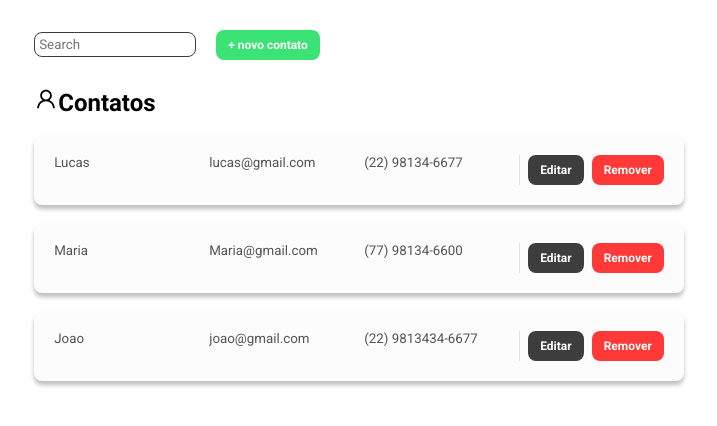
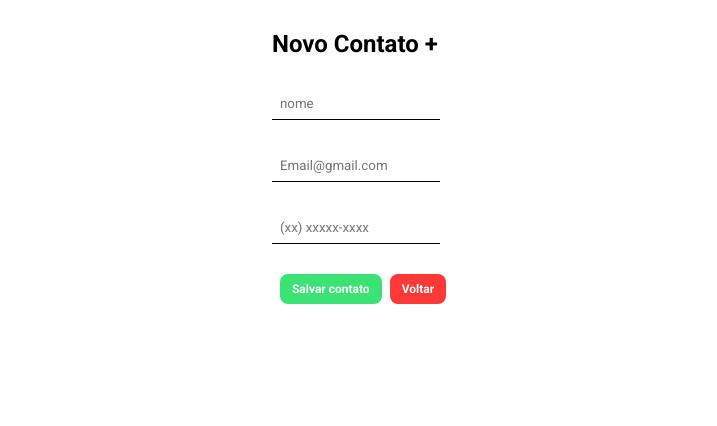
Before and after one commit to Lbonan/contact-list, a React (Create React App) app: page /novo in a window 1280 px wide. Shown: the top 426 px of the page, without its empty margins (281-998 px from the left). Built offline with nearby package versions, Linux system fonts and the light colour scheme.

Commit message:
Criando tarefas

```diff
--- a/src/App.tsx
+++ b/src/App.tsx
@@ -1,14 +1,27 @@
 import { Provider } from 'react-redux'
-import ContactList from './containers/ContactList'
+import { createBrowserRouter, RouterProvider } from 'react-router-dom'
 import GlobalStyle, { Container } from './styles'
 import store from './store'
+import Home from './pages/Home'
+import Cadastro from './pages/Cadastro'
+
+const rotes = createBrowserRouter([
+  {
+    path: '/',
+    element: <Home />
+  },
+  {
+    path: '/novo',
+    element: <Cadastro />
+  }
+])
 
 function App() {
   return (
     <Provider store={store}>
       <GlobalStyle />
       <Container>
-        <ContactList />
+        <RouterProvider router={rotes} />
       </Container>
     </Provider>
   )
--- a/src/components/ContactCard/styles.ts
+++ b/src/components/ContactCard/styles.ts
@@ -18,6 +18,8 @@ export const Email = styled.textarea`
   resize: none;
   border: none;
   background-color: transparent;
+  margin-left: 8px;
+  margin-right: 8px;
 `
 export const Telefone = styled.textarea`
   resize: none;
--- a/src/containers/ContactList/index.tsx
+++ b/src/containers/ContactList/index.tsx
@@ -1,7 +1,7 @@
 import { useDispatch, useSelector } from 'react-redux'
 import ContactCards from '../../components/ContactCard'
 import { AiOutlineUser } from 'react-icons/ai'
-import { ButtonSave, Input, MainContainer } from '../../styles'
+import { ButtonLink, Input, MainContainer } from '../../styles'
 import { RootReducer } from '../../store'
 import { alteraTermo } from '../../store/reducers/filtro'
 
@@ -24,7 +24,7 @@ const ContactList = () => {
           placeholder="Search"
           onChange={(ev) => dispatch(alteraTermo(ev.target.value))}
         />
-        <ButtonSave>+ novo contato</ButtonSave>
+        <ButtonLink to="/novo">+ novo contato</ButtonLink>
       </div>
       <div>
         <h2>
--- /dev/null
+++ b/src/containers/Form/index.tsx
@@ -0,0 +1,56 @@
+import { FormEvent, useState } from 'react'
+import { useDispatch } from 'react-redux'
+import { cadastrar } from '../../store/reducers/contatos'
+import { ButtonSave, MainContainer } from '../../styles'
+import { BackButton, Form, Titulo, Campo } from './styles'
+import { useNavigate } from 'react-router-dom'
+
+const Formulario = () => {
+  const navigate = useNavigate()
+  const dispatch = useDispatch()
+  const [titulo, setTitulo] = useState('')
+  const [email, setEmail] = useState('')
+  const [telefone, setTelefone] = useState('')
+
+  const cadastraContato = (ev: FormEvent) => {
+    ev.preventDefault()
+    dispatch(
+      cadastrar({
+        titulo,
+        email,
+        telefone
+      })
+    )
+    navigate('/')
+  }
+
+  return (
+    <MainContainer>
+      <Titulo>Novo Contato +</Titulo>
+      <Form onSubmit={cadastraContato}>
+        <Campo
+          value={titulo}
+          onChange={({ target }) => setTitulo(target.value)}
+          type="text"
+          placeholder="nome"
+        />
+        <Campo
+          value={email}
+          onChange={({ target }) => setEmail(target.value)}
+          type="email"
+          placeholder="Email@gmail.com"
+        />
+        <Campo
+          value={telefone}
+          onChange={({ target }) => setTelefone(target.value)}
+          type="text"
+          placeholder="(xx) xxxxx-xxxx"
+        />
+        <ButtonSave type="submit">Salvar contato</ButtonSave>
+        <BackButton to="/">Voltar</BackButton>
+      </Form>
+    </MainContainer>
+  )
+}
+
+export default Formulario
--- /dev/null
+++ b/src/containers/Form/styles.ts
@@ -0,0 +1,42 @@
+import styled from 'styled-components'
+import { Link } from 'react-router-dom'
+import variaveis from '../../styles/variaveis'
+
+export const Form = styled.form`
+  max-width: 547px;
+  width: 100%;
+`
+export const Titulo = styled.h2`
+  margin-bottom: 30px;
+`
+export const Campo = styled.input`
+  display: block;
+  padding: 8px;
+  border: none;
+  border-bottom: 1px solid #000;
+  margin-bottom: 30px;
+`
+
+export const BackButton = styled(Link)`
+  font-size: 12px;
+  font-weight: bold;
+  padding: 8px 12px;
+  background-color: ${variaveis.vermelho};
+  color: #fff;
+  border: none;
+  cursor: pointer;
+  text-decoration: none;
+  border-radius: 8px;
+  margin-left: 8px;
+  transition:
+    0.3s ease,
+    0.3s ease,
+    0.2s ease;
+
+  &:hover {
+    background-color: transparent;
+    border: 1px solid ${variaveis.vermelho};
+    color: ${variaveis.vermelho};
+    transform: scale(1);
+  }
+`
--- /dev/null
+++ b/src/pages/Cadastro/index.tsx
@@ -0,0 +1,9 @@
+import Formulario from '../../containers/Form'
+
+const Cadastro = () => (
+  <>
+    <Formulario />
+  </>
+)
+
+export default Cadastro
--- /dev/null
+++ b/src/pages/Home/index.tsx
@@ -0,0 +1,9 @@
+import ContactList from '../../containers/ContactList'
+
+const Home = () => (
+  <>
+    <ContactList />
+  </>
+)
+
+export default Home
--- a/src/store/reducers/contatos.ts
+++ b/src/store/reducers/contatos.ts
@@ -45,9 +45,27 @@ const contatoSlice = createSlice({
       if (indexDoContato >= 0) {
         state.itens[indexDoContato] = action.payload
       }
+    },
+    cadastrar: (state, action: PayloadAction<Omit<ContatosClass, 'id'>>) => {
+      const contatoExiste = state.itens.find(
+        (contato) =>
+          contato.titulo.toLowerCase() === action.payload.titulo.toLowerCase()
+      )
+
+      if (contatoExiste) {
+        alert('Esse contato já existe')
+      } else {
+        const ultimoContato = state.itens[state.itens.length - 1]
+
+        const novoContato = {
+          ...action.payload,
+          id: ultimoContato ? ultimoContato.id + 1 : 1
+        }
+        state.itens.push(novoContato)
+      }
     }
   }
 })
 
-export const { remover, editar } = contatoSlice.actions
+export const { remover, editar, cadastrar } = contatoSlice.actions
 export default contatoSlice.reducer
--- a/src/styles/index.ts
+++ b/src/styles/index.ts
@@ -1,4 +1,6 @@
+import { Link } from 'react-router-dom'
 import styled, { createGlobalStyle } from 'styled-components'
+import variaveis from './variaveis'
 
 const GlobalStyle = createGlobalStyle`
  *{
@@ -25,7 +27,7 @@ export const Button = styled.button`
   font-size: 12px;
   font-weight: bold;
   padding: 8px 12px;
-  background-color: #3d3d3d;
+  background-color: ${variaveis.preto};
   color: #fff;
   border: none;
   cursor: pointer;
@@ -38,34 +40,58 @@ export const Button = styled.button`
 
   &:hover {
     background-color: transparent;
-    border: 1px solid #3d3d3d;
-    color: #3d3d3d;
+    border: 1px solid ${variaveis.preto};
+    color: ${variaveis.preto};
     transform: scale(1);
   }
 `
 
 export const ButtonSave = styled(Button)`
-  background-color: #3ae374;
+  background-color: ${variaveis.verde};
 
   margin-left: 8px;
 
   &:hover {
-    border: 1px solid #3ae374;
-    color: #3ae374;
+    border: 1px solid ${variaveis.verde};
+    color: ${variaveis.verde};
   }
 `
 
 export const ButtonRemove = styled(Button)`
-  background-color: #ff3838;
+  background-color: ${variaveis.vermelho};
   margin-left: 8px;
 
   &:hover {
-    border: 1px solid #ff3838;
-    color: #ff3838;
+    border: 1px solid ${variaveis.vermelho};
+    color: ${variaveis.vermelho};
   }
 `
+export const ButtonLink = styled(Link)`
+  font-size: 12px;
+  font-weight: bold;
+  padding: 8px 12px;
+  background-color: ${variaveis.verde};
+  color: #fff;
+  border: none;
+  cursor: pointer;
+  text-decoration: none;
+  border-radius: 8px;
+  margin-left: 8px;
+  transition:
+    0.3s ease,
+    0.3s ease,
+    0.2s ease;
+
+  &:hover {
+    background-color: transparent;
+    border: 1px solid ${variaveis.verde};
+    color: ${variaveis.verde};
+    transform: scale(1);
+  }
+`
+
 export const Input = styled.input`
-  border: 1px solid #3d3d3d;
+  border: 1px solid ${variaveis.preto};
   border-radius: 8px;
   padding: 4px;
   margin-right: 12px;
--- /dev/null
+++ b/src/styles/variaveis.ts
@@ -0,0 +1,5 @@
+export default {
+  vermelho: '#ff3838',
+  verde: '#3ae374',
+  preto: '#3d3d3d'
+}
```
